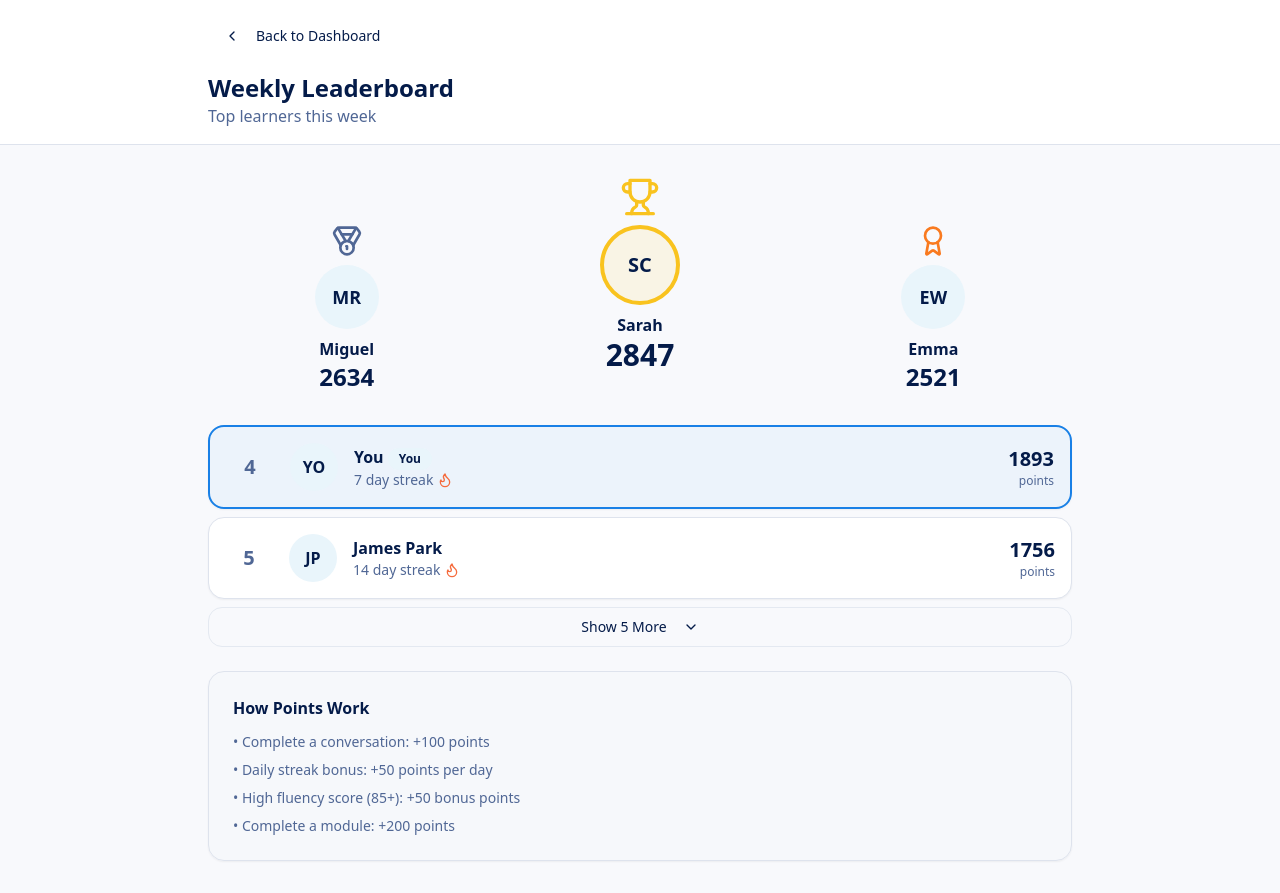
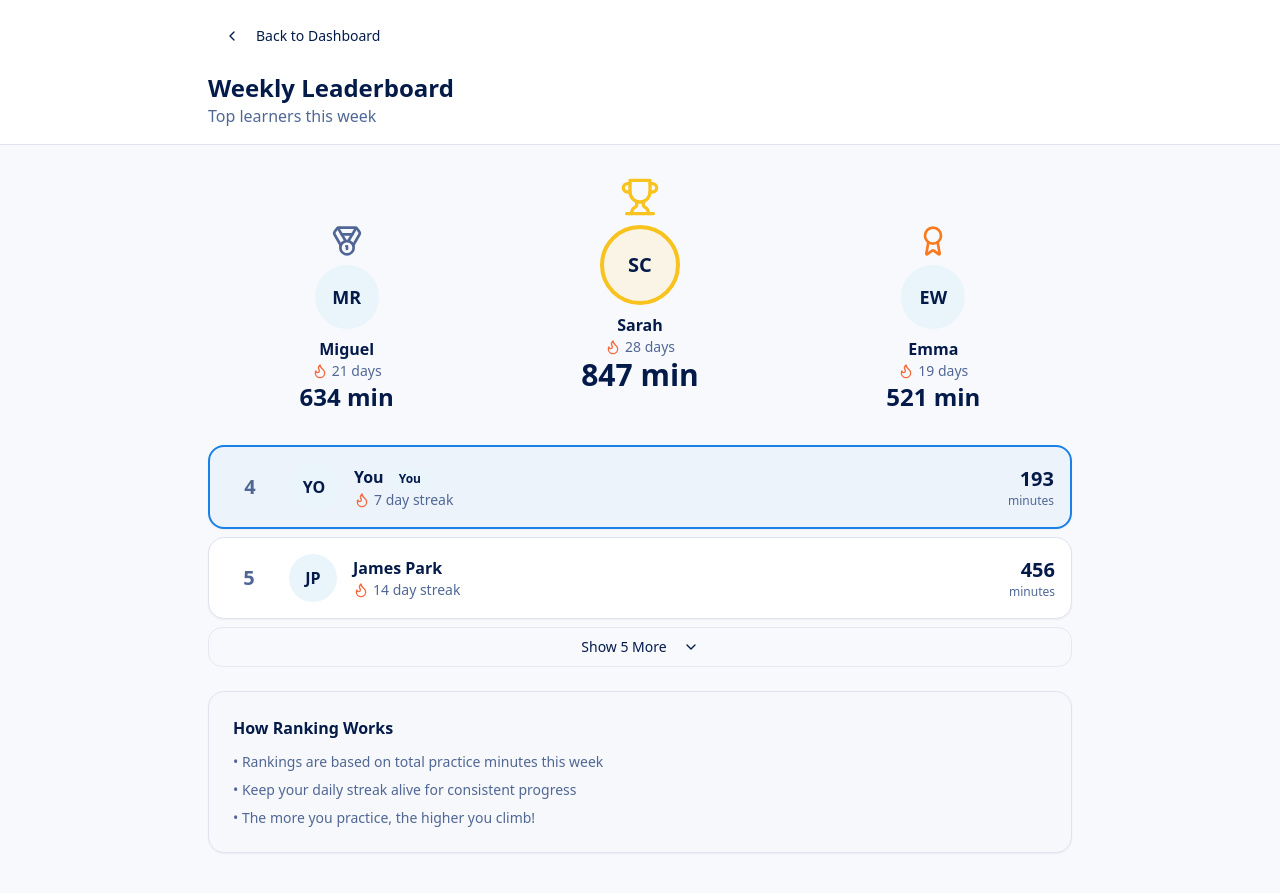
Before and after one commit to shraavb/-Senior-Design-SpeakEasy, a React (Vite) app: page /leaderboard in a window 1280 px wide. Built offline with nearby package versions, Linux system fonts and the light colour scheme; the HTML template or start-up script is replaced by a standard one.

Commit message:
Refactor leaderboard scoring

```diff
--- a/src/pages/Leaderboard.tsx
+++ b/src/pages/Leaderboard.tsx
@@ -6,19 +6,19 @@ import { Badge } from "@/components/ui/badge";
 import { ChevronLeft, Trophy, Medal, Award, Flame, ChevronDown } from "lucide-react";
 
 const topThree = [
-  { name: "Sarah Chen", points: 2847, streak: 28, rank: 1, initials: "SC" },
-  { name: "Miguel Rodriguez", points: 2634, streak: 21, rank: 2, initials: "MR" },
-  { name: "Emma Williams", points: 2521, streak: 19, rank: 3, initials: "EW" },
+  { name: "Sarah Chen", minutes: 847, streak: 28, rank: 1, initials: "SC" },
+  { name: "Miguel Rodriguez", minutes: 634, streak: 21, rank: 2, initials: "MR" },
+  { name: "Emma Williams", minutes: 521, streak: 19, rank: 3, initials: "EW" },
 ];
 
 const otherUsers = [
-  { name: "You", points: 1893, streak: 7, rank: 4, initials: "YO", isCurrentUser: true },
-  { name: "James Park", points: 1756, streak: 14, rank: 5, initials: "JP" },
-  { name: "Lisa Anderson", points: 1642, streak: 12, rank: 6, initials: "LA" },
-  { name: "David Kim", points: 1534, streak: 9, rank: 7, initials: "DK" },
-  { name: "Sophie Martin", points: 1421, streak: 11, rank: 8, initials: "SM" },
-  { name: "Alex Johnson", points: 1298, streak: 8, rank: 9, initials: "AJ" },
-  { name: "Maria Garcia", points: 1187, streak: 6, rank: 10, initials: "MG" },
+  { name: "You", minutes: 193, streak: 7, rank: 4, initials: "YO", isCurrentUser: true },
+  { name: "James Park", minutes: 456, streak: 14, rank: 5, initials: "JP" },
+  { name: "Lisa Anderson", minutes: 342, streak: 12, rank: 6, initials: "LA" },
+  { name: "David Kim", minutes: 234, streak: 9, rank: 7, initials: "DK" },
+  { name: "Sophie Martin", minutes: 421, streak: 11, rank: 8, initials: "SM" },
+  { name: "Alex Johnson", minutes: 198, streak: 8, rank: 9, initials: "AJ" },
+  { name: "Maria Garcia", minutes: 187, streak: 6, rank: 10, initials: "MG" },
 ];
 
 const Leaderboard = () => {
@@ -64,7 +64,10 @@ const Leaderboard = () => {
               {topThree[1].initials}
             </div>
             <p className="font-semibold text-center">{topThree[1].name.split(" ")[0]}</p>
-            <p className="text-2xl font-bold">{topThree[1].points}</p>
+            <p className="text-sm text-muted-foreground flex items-center justify-center gap-1">
+              <Flame className="w-4 h-4 text-streak" /> {topThree[1].streak} days
+            </p>
+            <p className="text-2xl font-bold">{topThree[1].minutes} min</p>
           </div>
 
           {/* 1st Place */}
@@ -74,7 +77,10 @@ const Leaderboard = () => {
               {topThree[0].initials}
             </div>
             <p className="font-semibold text-center">{topThree[0].name.split(" ")[0]}</p>
-            <p className="text-3xl font-bold">{topThree[0].points}</p>
+            <p className="text-sm text-muted-foreground flex items-center justify-center gap-1">
+              <Flame className="w-4 h-4 text-streak" /> {topThree[0].streak} days
+            </p>
+            <p className="text-3xl font-bold">{topThree[0].minutes} min</p>
           </div>
 
           {/* 3rd Place */}
@@ -84,7 +90,10 @@ const Leaderboard = () => {
               {topThree[2].initials}
             </div>
             <p className="font-semibold text-center">{topThree[2].name.split(" ")[0]}</p>
-            <p className="text-2xl font-bold">{topThree[2].points}</p>
+            <p className="text-sm text-muted-foreground flex items-center justify-center gap-1">
+              <Flame className="w-4 h-4 text-streak" /> {topThree[2].streak} days
+            </p>
+            <p className="text-2xl font-bold">{topThree[2].minutes} min</p>
           </div>
         </div>
 
@@ -109,12 +118,12 @@ const Leaderboard = () => {
                     {user.name} {user.isCurrentUser && <Badge variant="secondary">You</Badge>}
                   </p>
                   <p className="text-sm text-muted-foreground flex items-center">
-                    {user.streak} day streak <Flame className="w-4 h-4 ml-1 text-streak" />
+                    <Flame className="w-4 h-4 mr-1 text-streak" /> {user.streak} day streak
                   </p>
                 </div>
                 <div className="text-right">
-                  <p className="text-xl font-bold">{user.points}</p>
-                  <p className="text-xs text-muted-foreground">points</p>
+                  <p className="text-xl font-bold">{user.minutes}</p>
+                  <p className="text-xs text-muted-foreground">minutes</p>
                 </div>
               </div>
             </Card>
@@ -133,14 +142,13 @@ const Leaderboard = () => {
           )}
         </div>
 
-        {/* How Points Work */}
+        {/* How Ranking Works */}
         <Card className="p-6 bg-muted/30">
-          <h3 className="font-semibold mb-3">How Points Work</h3>
+          <h3 className="font-semibold mb-3">How Ranking Works</h3>
           <ul className="space-y-2 text-sm text-muted-foreground">
-            <li>• Complete a conversation: +100 points</li>
-            <li>• Daily streak bonus: +50 points per day</li>
-            <li>• High fluency score (85+): +50 bonus points</li>
-            <li>• Complete a module: +200 points</li>
+            <li>• Rankings are based on total practice minutes this week</li>
+            <li>• Keep your daily streak alive for consistent progress</li>
+            <li>• The more you practice, the higher you climb!</li>
           </ul>
         </Card>
       </main>
```
